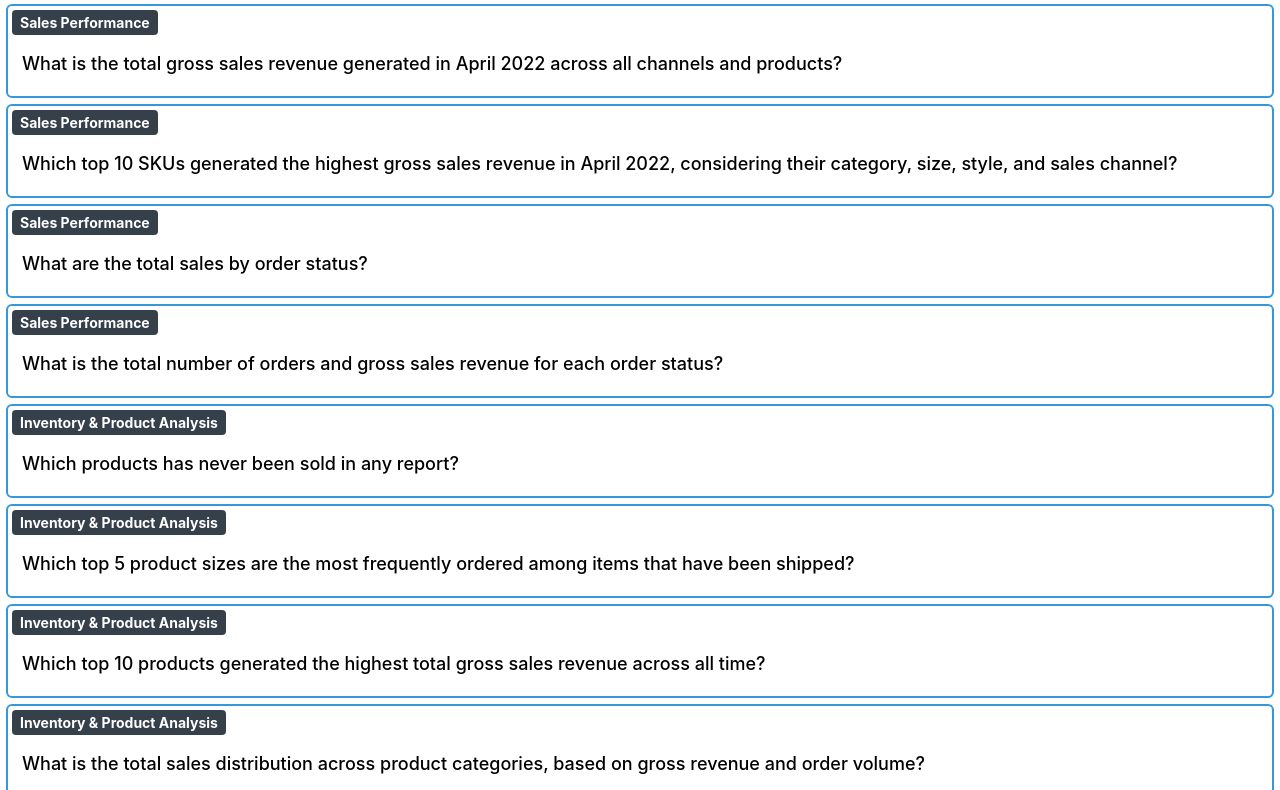
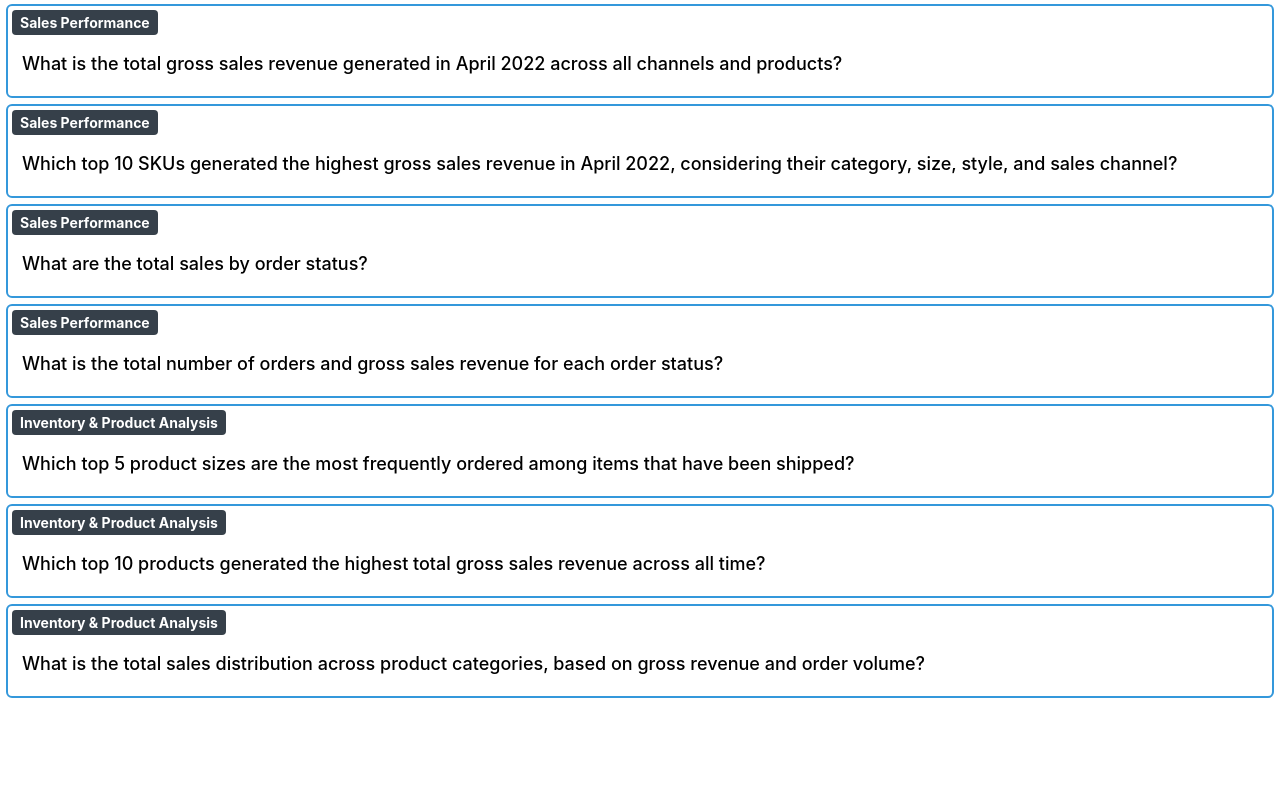
Before and after one commit to knaan-moha/IKT453-DW-Project-, a React (Create React App) app in the folder client/: page / in a window 1280 px wide. Shown: the part 430-1220 px from the top of the page. After the commit the page ends 1134 px from the top, so only its background shows below. Built offline with nearby package versions, Linux system fonts and the light colour scheme.

Commit message:
deleted unused query from MySQL

```diff
--- a/client/src/pages/MySQLPage.js
+++ b/client/src/pages/MySQLPage.js
@@ -50,13 +50,6 @@ const mysqlQueries = [
   },
 
   {
-    text: "Which products has never been sold in any report?",
-    category: "Inventory & Product Analysis",
-    queryUrl:
-      "http://0.0.0.0:5000/analytics?DB=mysql&query=SELECT%0A%09p.product_id%2C%20%0A%20%20%20%20p.Category%2C%20%0A%20%20%20%20p.SKU%2C%20%0A%20%20%20%20p.Size%2C%20%0A%20%20%20%20p.Style%0AFROM%20DimProduct%20p%0ALEFT%20JOIN%20FactSales%20fs%20ON%20p.product_id%20%3D%20fs.product_id%0AWHERE%20fs.product_id%20is%20NULL%3B%2",
-  },
-
-  {
     text: "Which top 5 product sizes are the most frequently ordered among items that have been shipped?",
     category: "Inventory & Product Analysis",
     queryUrl:
```
